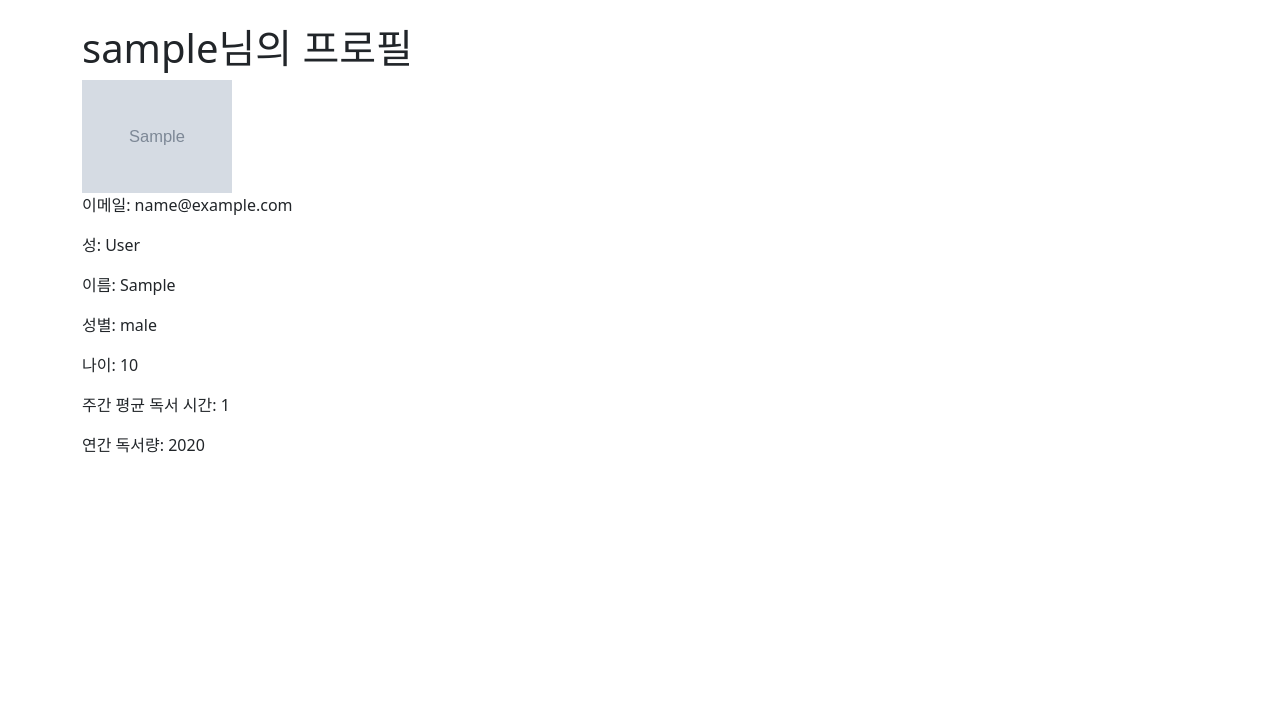
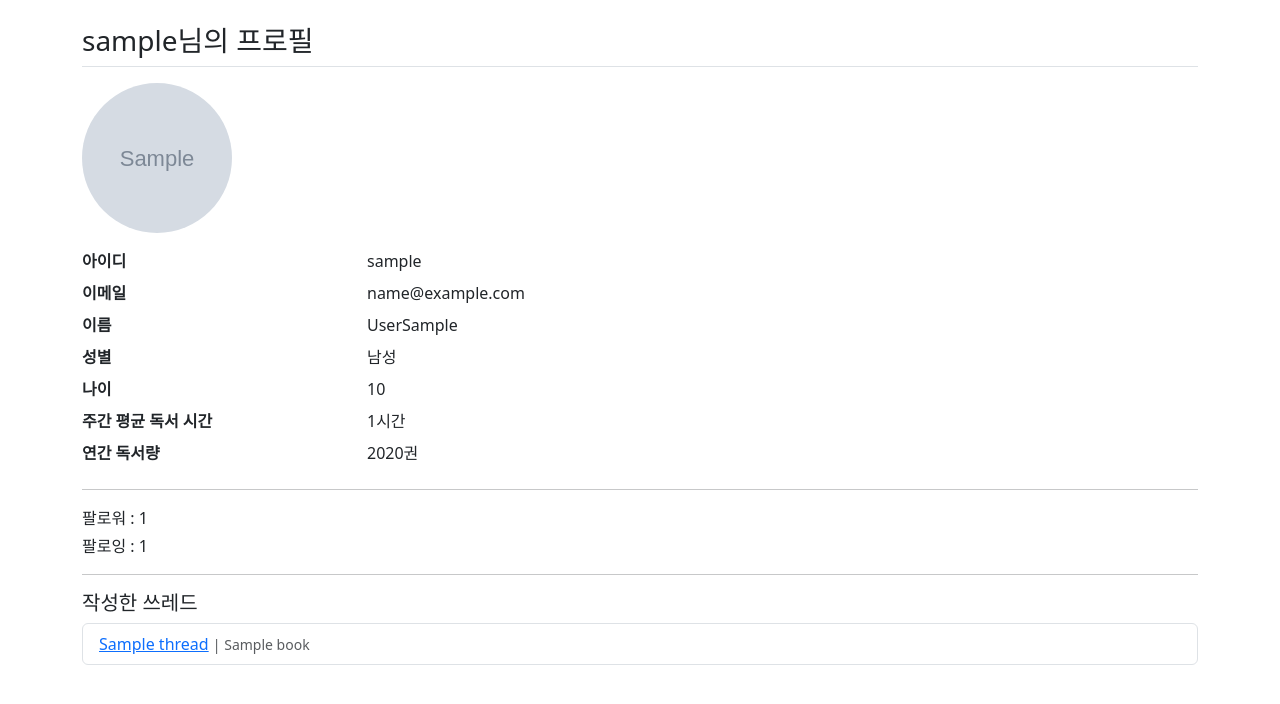
Before and after one commit to JaeYunAn/SSAFY_06-pjt, a Django app: a page that uses accounts/templates/accounts/profile.html in a window 1280 px wide. Shown: the part 56-760 px from the top of the page. Run offline with Django 5.2, Linux system fonts and the light colour scheme; tables that the repository leaves empty hold one stand-in row (values such as "Sample post"); grey boxes marked "Sample" are stand-in pictures.

Commit message:
F610 profile: 사용자 프로필 페이지 구현
- 로그인 여부와 무관하게 회원 데이터, 작성한 쓰레드, 팔로워·팔로잉 수 표시
- 본인 프로필에서만 회원정보 수정과 회원탈퇴 UI 노출
- 탈퇴 전 확인 창 추가

Co-Authored-By: Claude Opus 5.5 <noreply@anthropic.com>

```diff
--- a/accounts/templates/accounts/profile.html
+++ b/accounts/templates/accounts/profile.html
@@ -1,27 +1,58 @@
 {% extends 'base.html' %}
 
+{% block title %}{{ person.username }}님의 프로필 | ThRead{% endblock title %}
+
 {% block content %}
-  <h1>{{ person.username }}님의 프로필</h1>
+  <h1 class="h3 border-bottom pb-2 mb-3">{{ person.username }}님의 프로필</h1>
 
   {% if person.profile_image %}
-    <img src="{{ person.profile_image.url }}" alt="프로필 사진" width="150">
+    <img src="{{ person.profile_image.url }}" alt="{{ person.username }}의 프로필 사진"
+         class="rounded-circle mb-3" style="width: 150px; height: 150px; object-fit: cover;">
   {% endif %}
 
-  <p>이메일: {{ person.email }}</p>
-  <p>성: {{ person.last_name }}</p>
-  <p>이름: {{ person.first_name }}</p>
-  <p>성별: {{ person.gender }}</p>
-  <p>나이: {{ person.age }}</p>
-  <p>주간 평균 독서 시간: {{ person.weekly_reading_time }}</p>
-  <p>연간 독서량: {{ person.yearly_reading_count }}</p>
+  <dl class="row mb-0">
+    <dt class="col-sm-3">아이디</dt>
+    <dd class="col-sm-9">{{ person.username }}</dd>
+    <dt class="col-sm-3">이메일</dt>
+    <dd class="col-sm-9">{{ person.email|default:"-" }}</dd>
+    <dt class="col-sm-3">이름</dt>
+    <dd class="col-sm-9">{{ person.last_name }}{{ person.first_name }}</dd>
+    <dt class="col-sm-3">성별</dt>
+    <dd class="col-sm-9">{{ person.get_gender_display|default:"-" }}</dd>
+    <dt class="col-sm-3">나이</dt>
+    <dd class="col-sm-9">{{ person.age|default_if_none:"-" }}</dd>
+    <dt class="col-sm-3">주간 평균 독서 시간</dt>
+    <dd class="col-sm-9">{{ person.weekly_reading_time }}시간</dd>
+    <dt class="col-sm-3">연간 독서량</dt>
+    <dd class="col-sm-9">{{ person.yearly_reading_count }}권</dd>
+  </dl>
+
+  <hr>
+  <p class="mb-1">팔로워 : {{ person.followers.count }}</p>
+  <p>팔로잉 : {{ person.followings.count }}</p>
+  <hr>
 
   {% if request.user == person %}
-    <a href="{% url 'accounts:update' %}">회원정보 수정</a>
-    <a href="{% url 'accounts:change_password' %}">비밀번호 변경</a>
+    <div class="d-flex flex-wrap gap-2">
+      <a class="btn btn-outline-secondary btn-sm" href="{% url 'accounts:update' %}">회원정보 수정</a>
+      <form action="{% url 'accounts:delete' %}" method="POST"
+            onsubmit="return confirm('정말 탈퇴하시겠습니까? 작성한 도서와 쓰레드도 함께 삭제됩니다.');">
+        {% csrf_token %}
+        <button type="submit" class="btn btn-outline-danger btn-sm">회원탈퇴</button>
+      </form>
+    </div>
+    <hr>
+  {% endif %}
 
-    <form action="{% url 'accounts:delete' %}" method="POST">
-      {% csrf_token %}
-      <input type="submit" value="회원 탈퇴">
-    </form>
-  {% endif %}
+  <h2 class="h5">작성한 쓰레드</h2>
+  <ul class="list-group">
+    {% for thread in threads %}
+      <li class="list-group-item">
+        <a href="{% url 'books:thread_detail' thread.pk %}">{{ thread.title }}</a>
+        <span class="text-body-secondary small">| {{ thread.book.title }}</span>
+      </li>
+    {% empty %}
+      <li class="list-group-item text-body-secondary">작성한 쓰레드가 없습니다.</li>
+    {% endfor %}
+  </ul>
 {% endblock content %}
--- a/accounts/views.py
+++ b/accounts/views.py
@@ -64,6 +64,7 @@ def profile(request, username):
 
     context = {
         'person': person,
+        'threads': person.thread_set.select_related('book'),
     }
     return render(request, 'accounts/profile.html', context)
 
```
Also changed, not shown: accounts/tests.py (+52 -0 lines).
